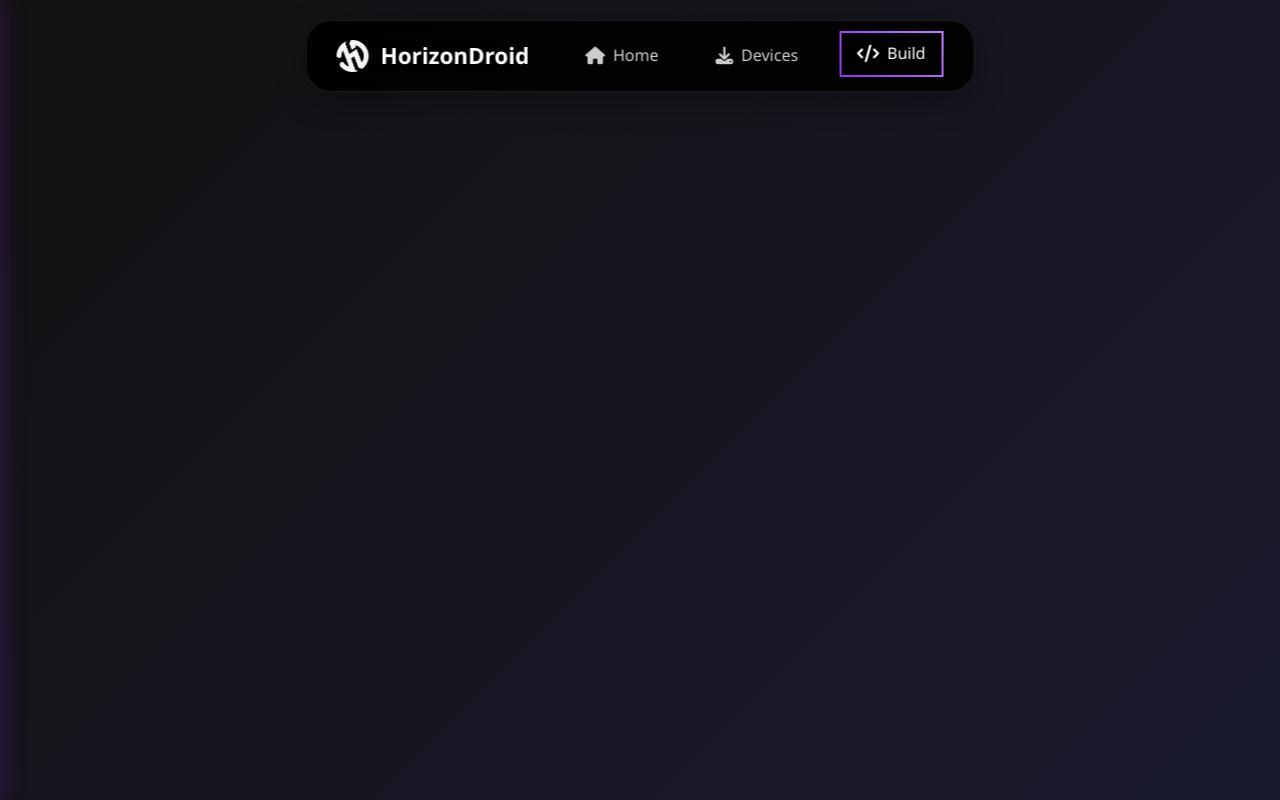
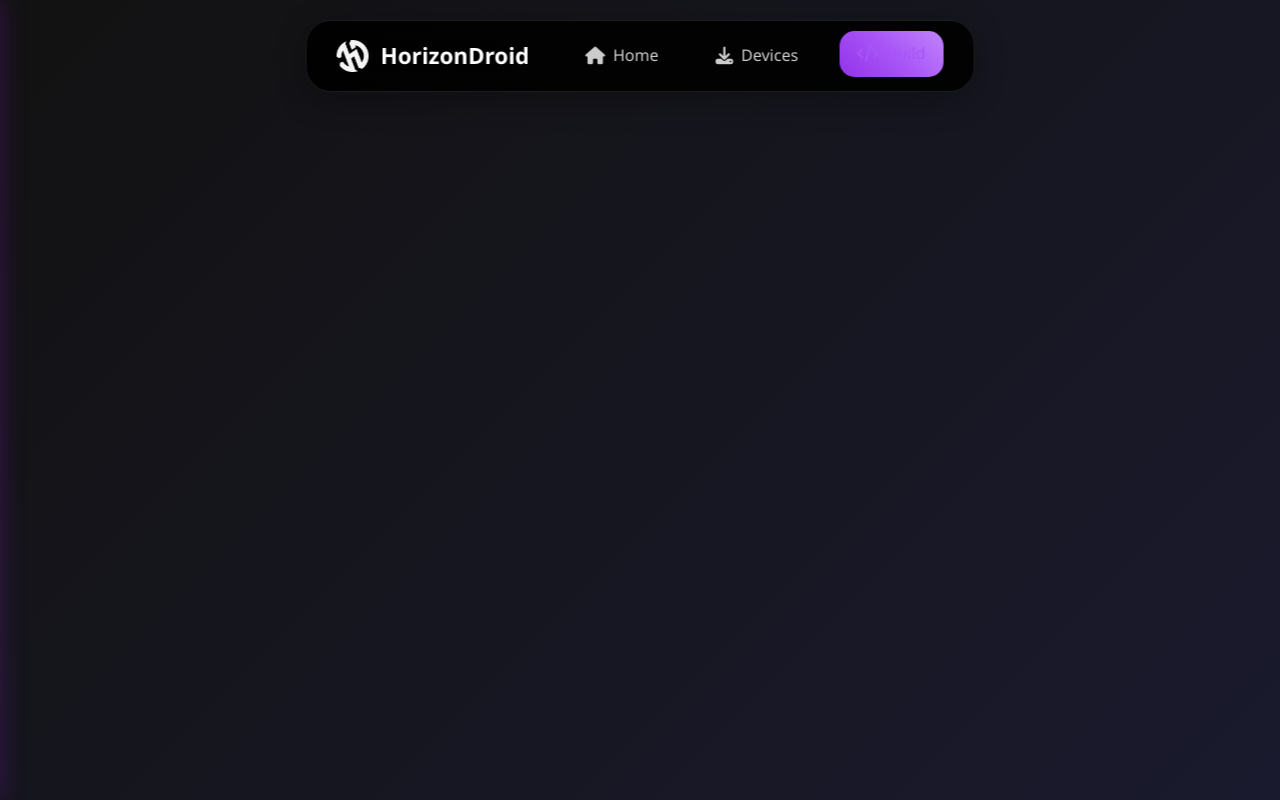
Before and after one commit to SheoranPranshu/test01, a React (Vite) app: page /build in a window 1280 px wide. Shown: the top 800 px of the page. Built offline with nearby package versions, Linux system fonts and the light colour scheme.

Commit message:
navbar chal jaa re

```diff
--- a/src/components/css/Navbar.css
+++ b/src/components/css/Navbar.css
@@ -73,9 +73,23 @@
 }
 
 .desktop-nav a.active {
-    background: rgba(0, 0, 0, 0.3);
-    border: 2px solid;
-    border-image: linear-gradient(45deg, #9333ea, #a855f7, #c084fc) 1;
+    background: rgba(147, 51, 234, 0.2);
+    border: 2px solid transparent;
+    background-clip: padding-box;
+    position: relative;
+    color: #a855f7;
+}
+
+.desktop-nav a.active::before {
+    content: '';
+    position: absolute;
+    top: -2px;
+    left: -2px;
+    right: -2px;
+    bottom: -2px;
+    background: linear-gradient(45deg, #9333ea, #a855f7, #c084fc);
+    border-radius: 15px;
+    z-index: -1;
 }
 
 .desktop-nav a i {
```
